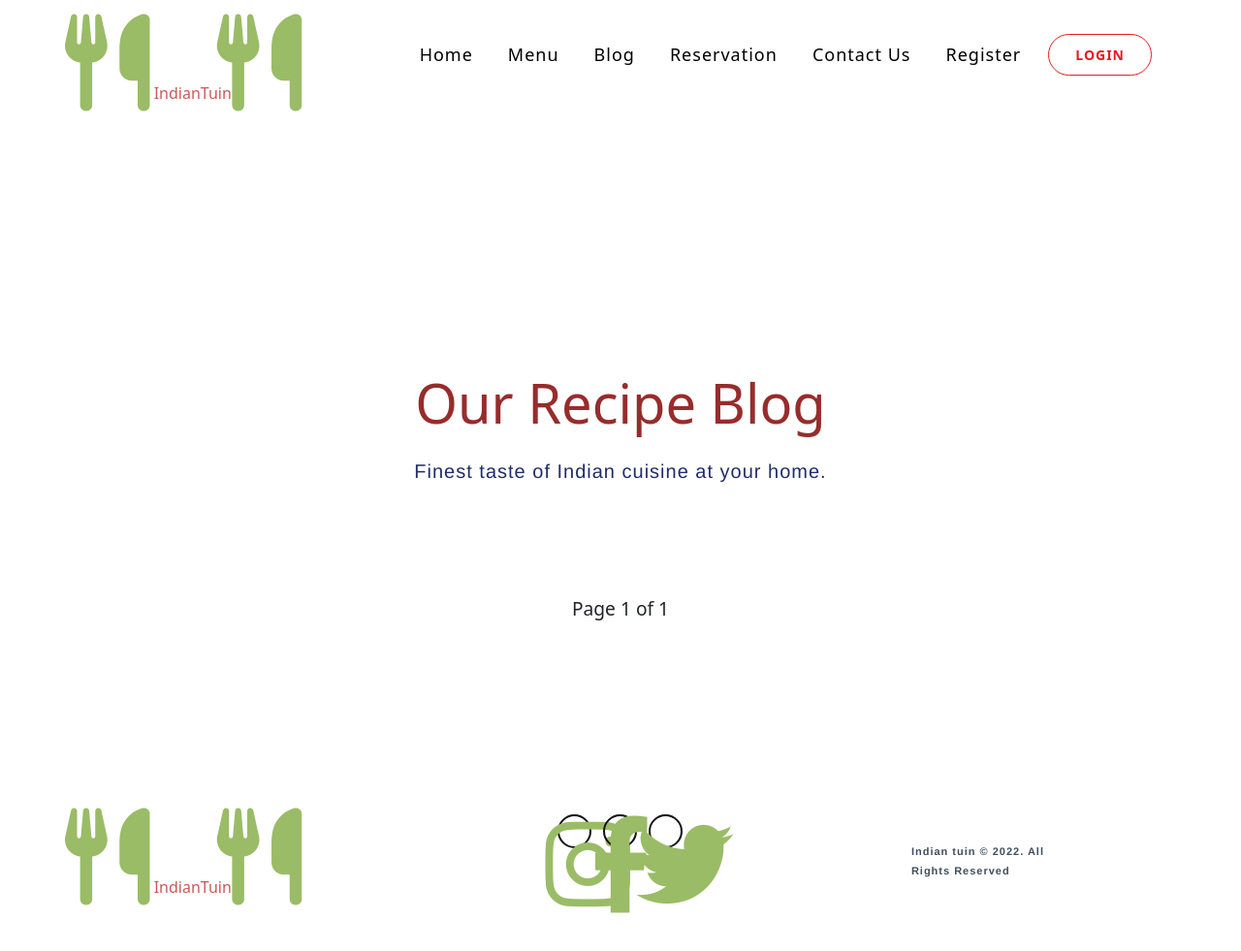
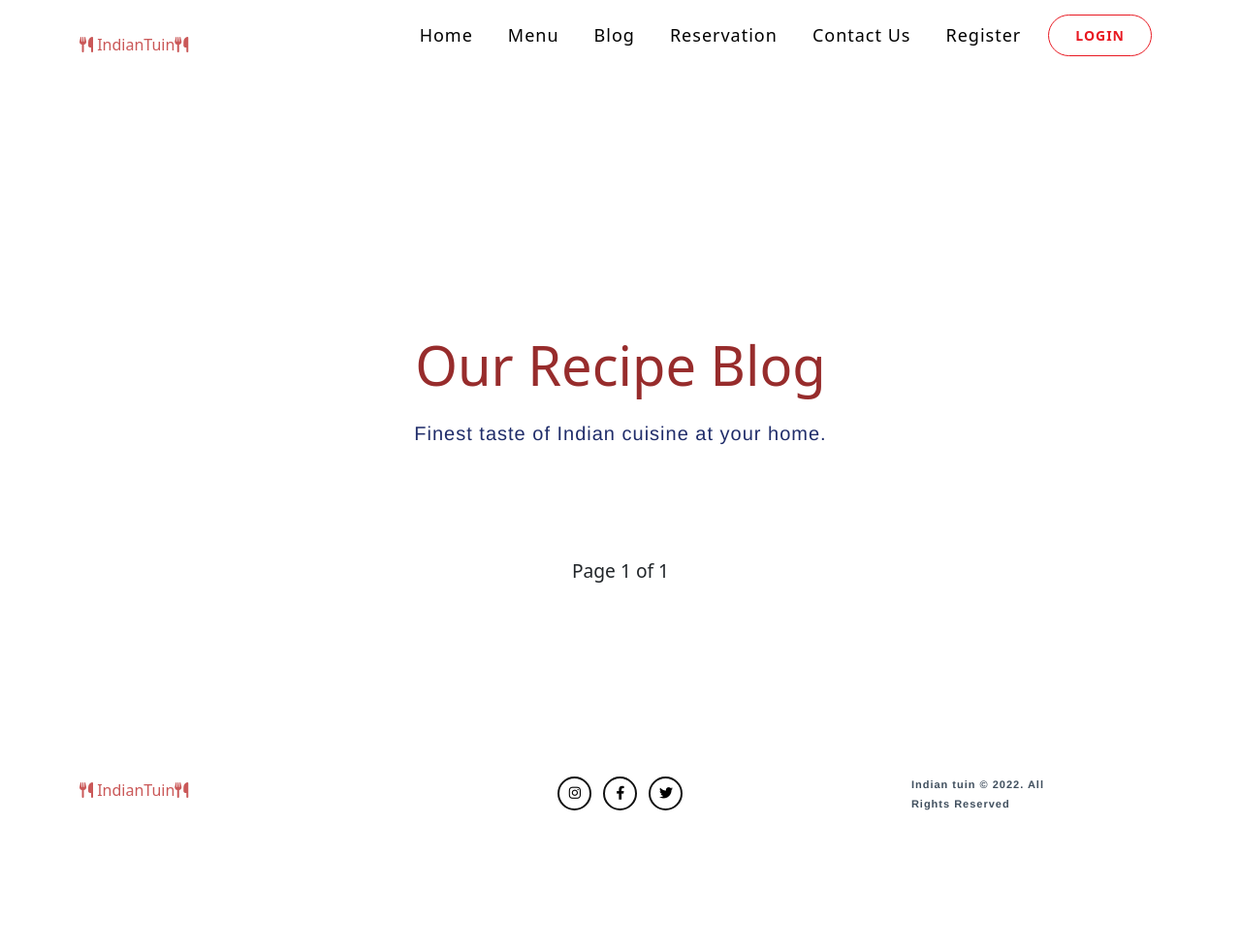
Before and after one commit to ssreelakshmi88/The-Indian-tuin-restaurant_PP4, a Django app: page /blog/ in a window 1280 px wide. Shown: the whole page at 97% size. After the commit the page ends 836 px from the top, so only its background shows below. Run offline with Django 3.2, Linux system fonts and the light colour scheme; data that the repository does not hold is empty; some libraries are stand-ins or nearby versions.

Commit message:
Adjusted styling of icons

```diff
--- a/static/css/style.css
+++ b/static/css/style.css
@@ -805,12 +805,6 @@ input {
     font-size:20px;
     margin: 0;
   }
-i {
-  color: #9ABC66;
-  font-size: 100px;
-  line-height: 200px;
-  margin-left:-15px;
-}
 .card {
   background: white;
   padding: 60px;
```
Also changed, not shown: restaurant/forms.py (+10 -4 lines).
